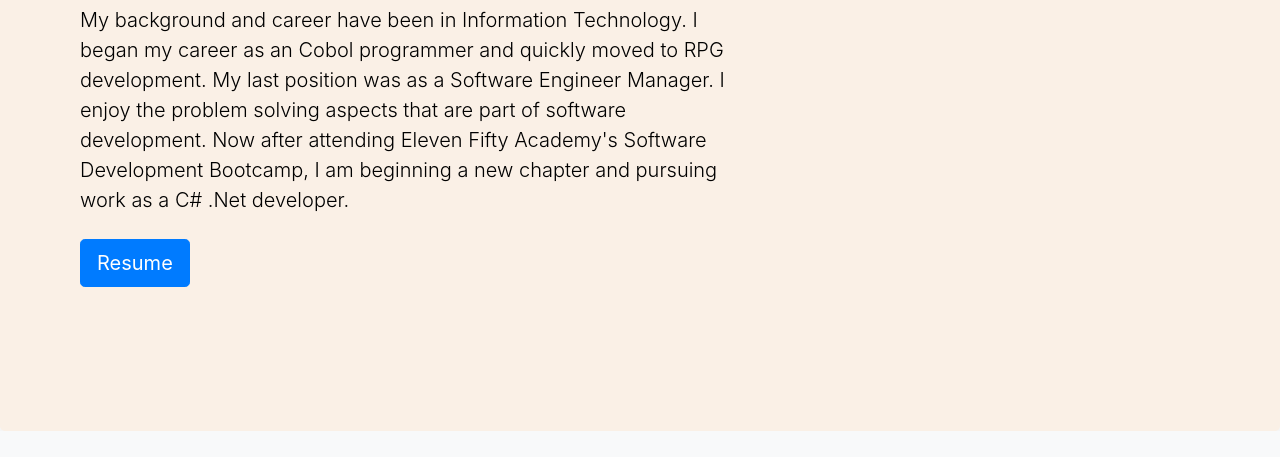
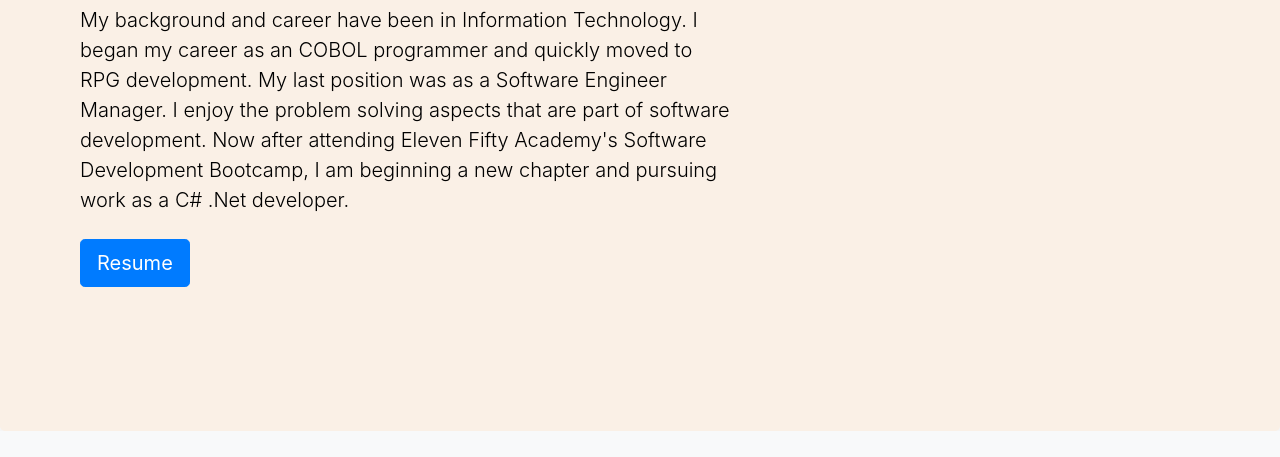
Before and after one commit to ljeffers0106/ljeffers0106, a plain HTML site: page index.html in a window 1280 px wide. Shown: the part 1353-1810 px from the top of the page. Drawn offline with nearby package versions, Linux system fonts and the light colour scheme.

Commit message:
Minor changes

```diff
--- a/index.html
+++ b/index.html
@@ -79,7 +79,7 @@
 
     <img id="mymug" SRC="assets/Rev-2221 Adjust 2-3.JPG" class="MyMug">
     <h1>About Me</h1>
-        <p class="lead">My background and career have been in Information Technology.  I began my career as an Cobol programmer and quickly moved to RPG development.  My last position was as a Software Engineer Manager.  I enjoy the problem solving aspects that are part of software development.  Now after attending Eleven Fifty Academy's Software Development Bootcamp, I am beginning a new chapter and pursuing work as a C# .Net developer. </p>
+        <p class="lead">My background and career have been in Information Technology.  I began my career as an COBOL programmer and quickly moved to RPG development.  My last position was as a Software Engineer Manager.  I enjoy the problem solving aspects that are part of software development.  Now after attending Eleven Fifty Academy's Software Development Bootcamp, I am beginning a new chapter and pursuing work as a C# .Net developer. </p>
     <hr class="my-4">
     <p></p>
     <p class="lead">
```
